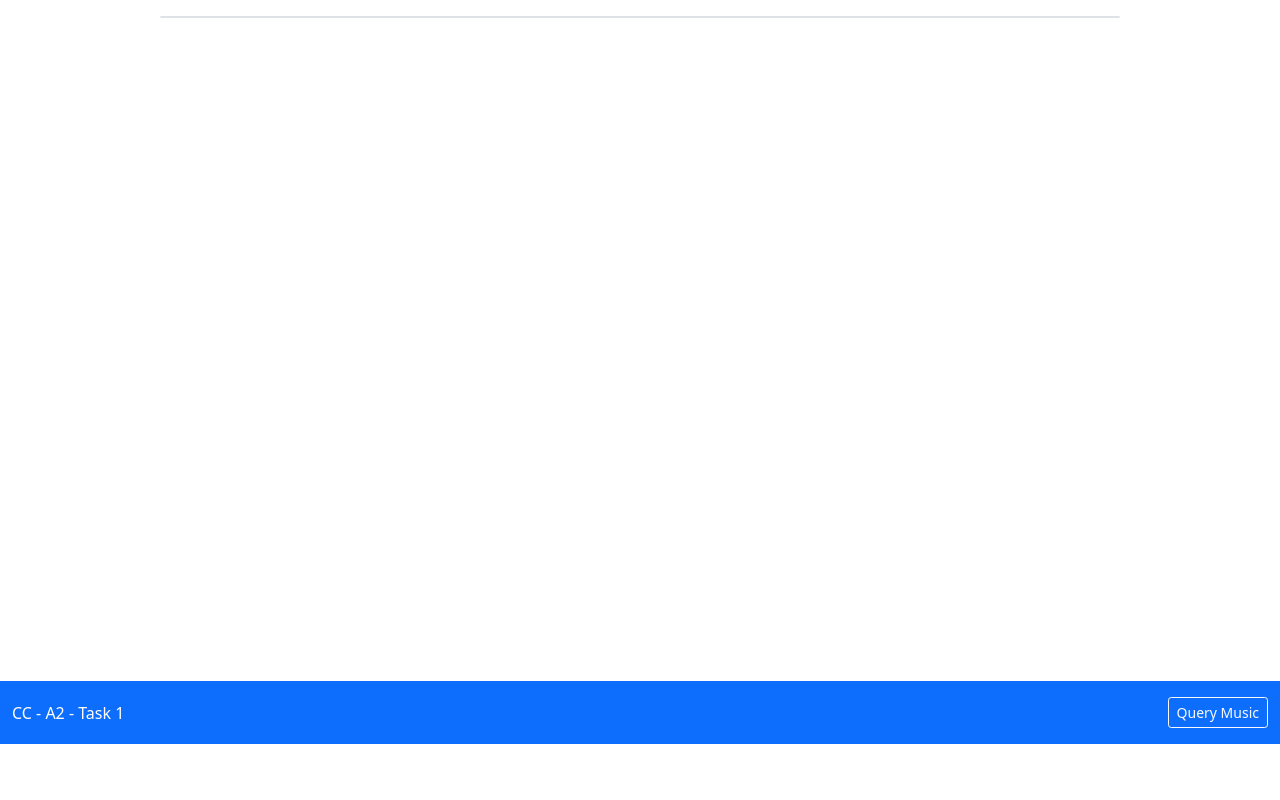
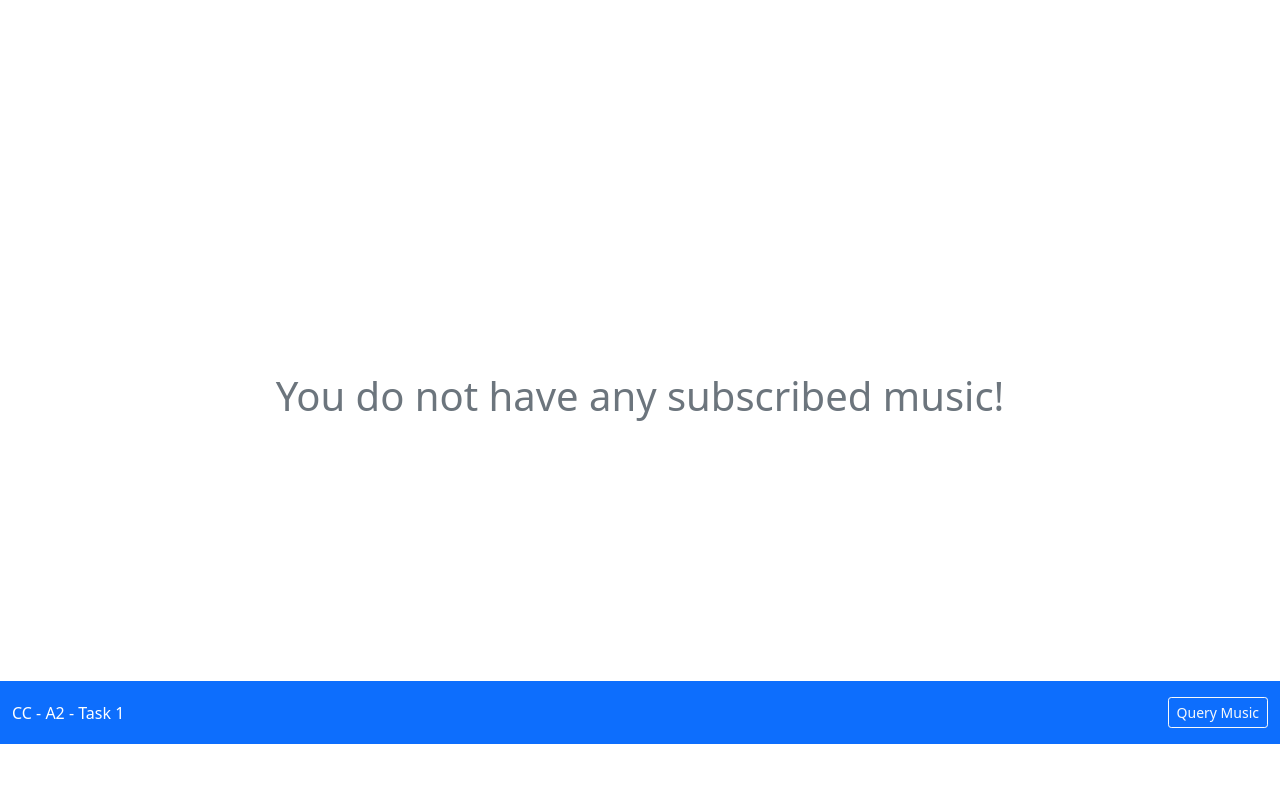
Before and after one commit to ary-na/cc-a2-task1, a Flask app: page / in a window 1280 px wide. Shown: the part 56-856 px from the top of the page. Run offline with Flask 2, Linux system fonts and the light colour scheme; the visitor is signed in with stand-in values (Sample User, id 1); data that the repository does not hold is empty.

Commit message:
Minor changes and fixes

```diff
--- a/music/models.py
+++ b/music/models.py
@@ -90,19 +90,6 @@ class Logins:
         except ClientError as err:
             logger.error(
                 "Couldn't add login %s to table %s. Here's why: %s: %s",
-                email, self.table.name,
-                err.response['Error']['Code'], err.response['Error']['Message'])
-            raise
-
-    def add_subscription(self, email, song):
-        try:
-            self.table.update_item(
-                Key={'email': email},
-                UpdateExpression="set subscriptions=:s",
-                ExpressionAttributeValues={':s': song})
-        except ClientError as err:
-            logger.error(
-                "Couldn't update movie %s in table %s. Here's why: %s: %s",
                 email, self.table.name,
                 err.response['Error']['Code'], err.response['Error']['Message'])
             raise
--- a/music/templates/music/index.html
+++ b/music/templates/music/index.html
@@ -34,7 +34,13 @@
 {% endblock %}
 
 {% block content %}
-    <div class="d-flex w-75 flex-column mx-auto mb-auto mt-3 mb-3 align-content-center justify-content-center border rounded">
+
+    {% if not subscriptions  %}
+        <div class="d-flex w-75 flex-column my-auto mx-auto align-content-center justify-content-center">
+        <h1 class="text-center text-muted">You do not have any subscribed music!</h1>
+        </div>
+    {% else %}
+    <div class="d-flex w-75 flex-column mx-auto mb-auto mt-3 mb-3 align-content-center justify-content-center">
         <div class="row row-cols-1 row-cols-md-3 g-4 px-xl-4 mb-3">
             {% for subscription in subscriptions %}
                 <div class="col">
@@ -59,4 +65,5 @@
             {% endfor %}
         </div>
     </div>
+    {% endif %}
 {% endblock %}
--- a/music/templates/music/query.html
+++ b/music/templates/music/query.html
@@ -27,7 +27,7 @@
 {% endblock %}
 
 {% block content %}
-    <div class="d-flex w-75 flex-column mx-auto mb-auto mt-3 mb-3 align-content-center justify-content-center border rounded">
+    <div class="d-flex w-75 flex-column mx-auto mb-auto mb-3 align-content-center justify-content-center">
         <form class="p-2" action="" method="post">
             {{ form.csrf_token }}
             <div class="d-flex flex-row justify-content-between">
@@ -73,7 +73,7 @@
                                 <p class="card-text">{{ song['year'] }}</p>
                             </div>
                             <div class="align-self-end">
-                                <a type="button" href="/subscribe/{{ song['title'] }}/{{ song['artist'] }}"
+                                <a type="button" href="/subscribe/{{ song['title']|safe }}/{{ song['artist']|safe }}"
                                    class="btn btn-sm btn-outline-primary rounded-pill">Subscribe
                                 </a>
                             </div>
```
